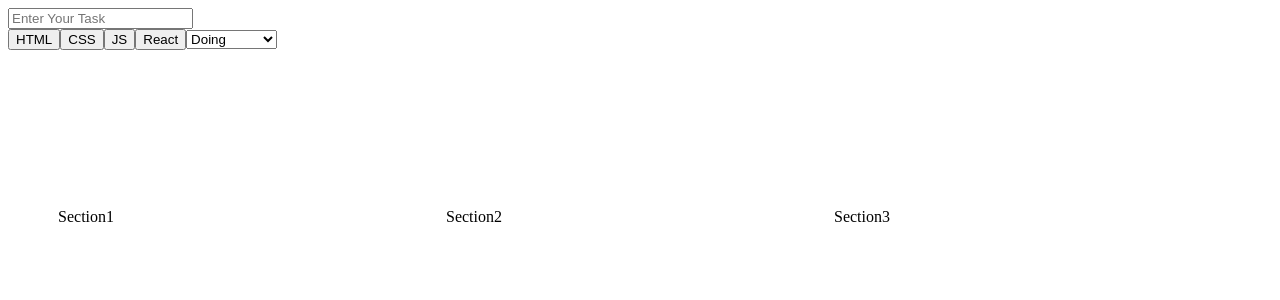
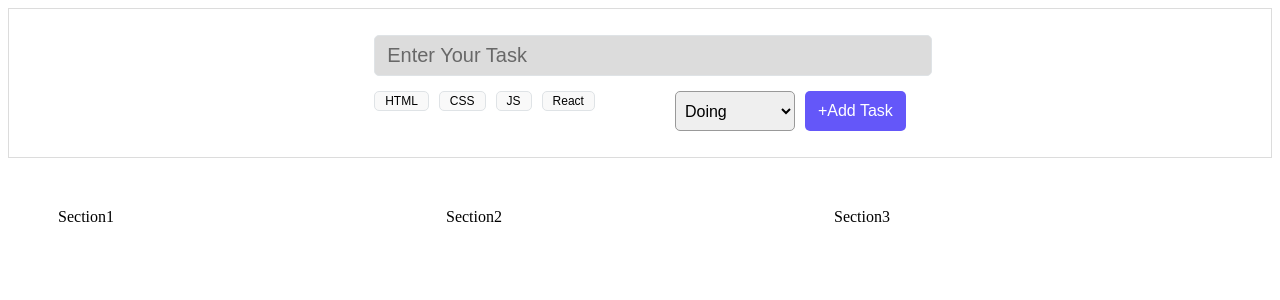
Before and after one commit to mansh-cell/TaskTracker, a React app in the folder tasktracker/: page / in a window 1280 px wide. Shown: the top 300 px of the page. Built offline with nearby package versions, Linux system fonts and the light colour scheme.

Commit message:
created the task header

```diff
--- /dev/null
+++ b/tasktracker/src/components/TaskForm.css
@@ -0,0 +1,56 @@
+.app_header{
+    display:flex;
+    align-items: center;
+    justify-content: center;
+    border:1px solid #dcdcdc;
+}
+.task_input{
+    color:#000;
+    background-color: #dcdcdc;
+    margin-bottom:15px;
+    font-size: 20px;
+    padding:8px 12px;
+    border-radius: 5px;
+    width:100%;
+    border:1px solid #dfe3e6;
+}
+.task_input::placeholder{
+    color:#686868;
+}
+.task_buttons {
+    display: flex;
+    justify-content: space-between;
+}
+.task_select{
+    margin-left: 70px;
+}
+.tag{
+    background-color: #f9f9f9;
+    color:#000;
+    font-size: 12px;
+    padding: 2px 10px;
+    border-radius: 5px;
+    border: 1px solid #dfe3e6;
+    margin-right: 10px;
+    cursor: pointer;
+}
+.task_status{
+    font-size: 16px;
+    border:1px solid #999;
+     border-radius: 5px;
+     width:120px;
+     height:40px;
+     padding:0 5px;
+}
+.task_submit{
+    background-color: #6457f9;
+    font-size: 16px;
+    font-weight: 500;
+    color:#fff;
+    border-radius: 5px;
+    height:40px;
+    padding:3px 13px;
+    margin-left:10px;
+    border:none;
+    cursor: pointer;
+}
--- a/tasktracker/src/components/TaskForm.jsx
+++ b/tasktracker/src/components/TaskForm.jsx
@@ -1,20 +1,26 @@
 import React from "react";
+import "./TaskForm.css";
 const TaskForm = () => {
     return (
         <header className="app_header">
             <form>
-                <input type="text" placeholder="Enter Your Task"></input>
+                <input className="task_input" type="text" placeholder="Enter Your Task"></input>
                 <div className="task_buttons">
+                    <div>
                         <button className="tag">HTML</button>
                         <button className="tag">CSS</button>
                         <button className="tag">JS</button>
                         <button className="tag">React</button>
-                    <select className="Task_Select">
+                    </div>
+                    <div className="task_select">
+                        <select className="task_status">
                             <option value="Todo"> Doing</option>
                             <option value="Going to do" >Going to do</option>
                             <option value="done">Done</option>
-                        <button className="task_Submit">+Add Task</button>
                         </select>
+
+                    </div>
+                    <button className="task_submit">+Add Task</button>
                 </div>
             </form>
         </header>
```
Lines whose indentation alone changed are shown as unchanged.
